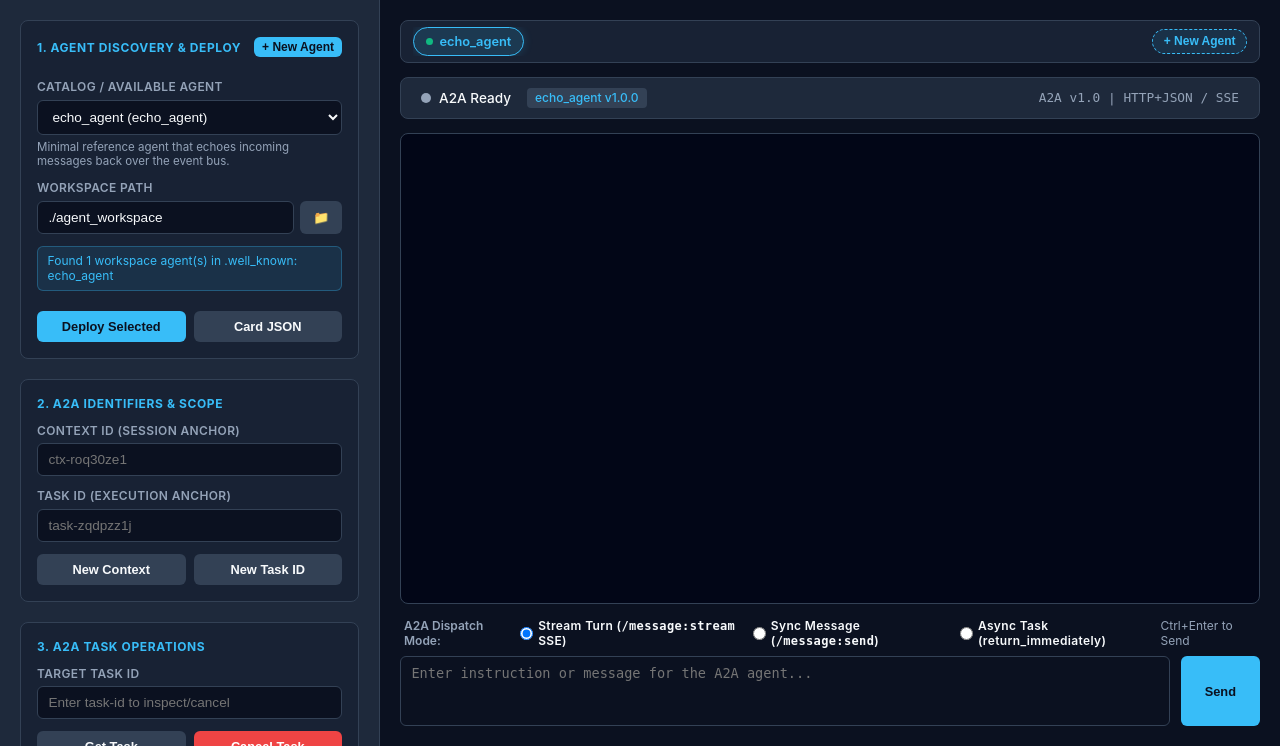
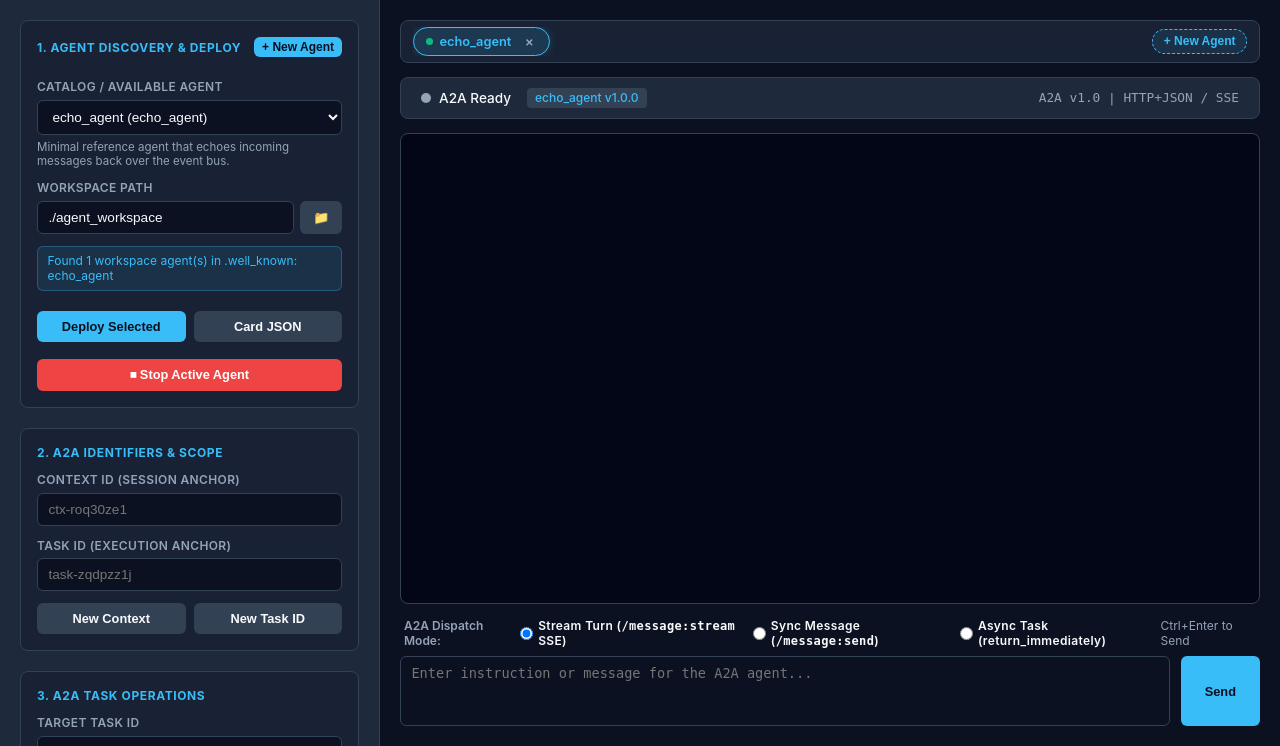
Before and after one commit to vivekvjnk/unified-runtime-primitive, a FastAPI app: page / in a window 1280 px wide. Shown: the part 54-800 px from the top of the page. Run offline with FastAPI, Linux system fonts and the light colour scheme.

Commit message:
feat(webhmi): add stop agent endpoint and UI controls in tab bar and sidebar

```diff
--- a/urp/web/routes.py
+++ b/urp/web/routes.py
@@ -13,6 +13,7 @@ from .schemas import (
     InitRequest,
     MessageRequest,
     SaveConversationRequest,
+    StopAgentRequest,
     SwitchAgentRequest,
 )
 from .workspace_service import (
@@ -111,6 +112,26 @@ async def switch_active_agent(req: SwitchAgentRequest):
         }
     except KeyError as e:
         raise HTTPException(status_code=404, detail=str(e))
+
+
+@router.post("/agent/stop")
+async def stop_agent(req: StopAgentRequest):
+    """Gracefully shuts down a specific running agent or the currently active agent."""
+    target_name = req.agent_name or service.active_agent_name
+    if not target_name:
+        raise HTTPException(status_code=400, detail="No active agent to stop")
+
+    norm_name = normalize_agent_name(target_name)
+    if norm_name not in service.hosts and target_name not in service.hosts:
+        raise HTTPException(status_code=404, detail=f"No running agent found for '{target_name}'")
+
+    await service.shutdown(agent_name=norm_name)
+    return {
+        "status": "stopped",
+        "stopped_agent": norm_name,
+        "active_agent_name": service.active_agent_name,
+        "running_agents": service.list_running_agents(),
+    }
 
 
 @router.get("/workspace/agents")
--- a/urp/web/schemas.py
+++ b/urp/web/schemas.py
@@ -19,6 +19,9 @@ class InitRequest(BaseModel):
 class SwitchAgentRequest(BaseModel):
     agent_name: str
 
+class StopAgentRequest(BaseModel):
+    agent_name: Optional[str] = None
+
 class CreateAgentRequest(BaseModel):
     agent_name: str
     workspace_path: str = "./agent_workspace"
--- a/urp/web/static/css/style.css
+++ b/urp/web/static/css/style.css
@@ -493,6 +493,23 @@ textarea { resize: none; flex: 1; min-height: 70px; }
 .agent-tab-pill .agent-status-mini-dot.busy {
     background: var(--warning);
 }
+.agent-tab-close-btn {
+    display: inline-flex;
+    align-items: center;
+    justify-content: center;
+    width: 15px;
+    height: 15px;
+    margin-left: 0.25rem;
+    border-radius: 50%;
+    color: var(--text-dim);
+    font-size: 0.85rem;
+    line-height: 1;
+    transition: all 0.15s ease;
+}
+.agent-tab-close-btn:hover {
+    background: rgba(239, 68, 68, 0.2);
+    color: var(--danger);
+}
 .new-agent-tab-btn {
     background: rgba(56, 189, 248, 0.1);
     color: var(--primary);
--- a/urp/web/static/js/app.js
+++ b/urp/web/static/js/app.js
@@ -321,9 +321,68 @@ function renderAgentTabs() {
         pill.appendChild(dot);
         pill.appendChild(nameSpan);
 
+        // Add a small inline close/stop button (✕)
+        const closeBtn = document.createElement('span');
+        closeBtn.innerHTML = '&times;';
+        closeBtn.className = 'agent-tab-close-btn';
+        closeBtn.title = `Stop agent ${agent.agent_name}`;
+        closeBtn.onclick = (e) => {
+            e.stopPropagation();
+            stopSpecificAgent(agent.agent_name);
+        };
+        pill.appendChild(closeBtn);
+
         pill.onclick = () => switchActiveAgent(agent.agent_name);
         agentTabsContainer.appendChild(pill);
     });
+}
+
+async function stopActiveAgent() {
+    if (!currentActiveAgent) {
+        alert('No active agent is running.');
+        return;
+    }
+    await stopSpecificAgent(currentActiveAgent);
+}
+
+async function stopSpecificAgent(agentName) {
+    if (!confirm(`Are you sure you want to stop agent '${agentName}'?`)) {
+        return;
+    }
+
+    addLog(`Stopping agent ${agentName}...`, 'system-info');
+    try {
+        const res = await fetch('/agent/stop', {
+            method: 'POST',
+            headers: { 'Content-Type': 'application/json' },
+            body: JSON.stringify({ agent_name: agentName })
+        });
+        if (!res.ok) {
+            const err = await res.json();
+            alert('Failed stopping agent: ' + (err.detail || res.statusText));
+            return;
+        }
+
+        const data = await res.json();
+        addLog(`Agent ${agentName} has been stopped.`, 'system-info');
+
+        currentActiveAgent = data.active_agent_name;
+        runningAgents = data.running_agents || [];
+
+        renderAgentTabs();
+        updateActiveAgentBadge();
+
+        if (currentActiveAgent) {
+            await switchActiveAgent(currentActiveAgent);
+        } else {
+            consoleDiv.innerHTML = '';
+            addLog('All agents stopped. Ready to deploy an agent.', 'system-info');
+            updateStatus();
+        }
+    } catch (e) {
+        console.error('Error stopping agent:', e);
+        alert('Error stopping agent: ' + e);
+    }
 }
 
 async function switchActiveAgent(agentName) {
--- a/urp/web/templates/index.html
+++ b/urp/web/templates/index.html
@@ -60,6 +60,9 @@
                     <div class="btn-row">
                         <button onclick="initAgent()">Deploy Selected</button>
                         <button class="secondary" onclick="inspectAgentCard()" title="View full A2A Agent Card JSON">Card JSON</button>
+                    </div>
+                    <div class="btn-row" style="margin-top:0.35rem;">
+                        <button class="danger" onclick="stopActiveAgent()" title="Gracefully terminate currently active agent">⏹ Stop Active Agent</button>
                     </div>
                 </div>
 
```
Also changed, not shown: tests/test_multiagent_service.py (+10 -0 lines).
